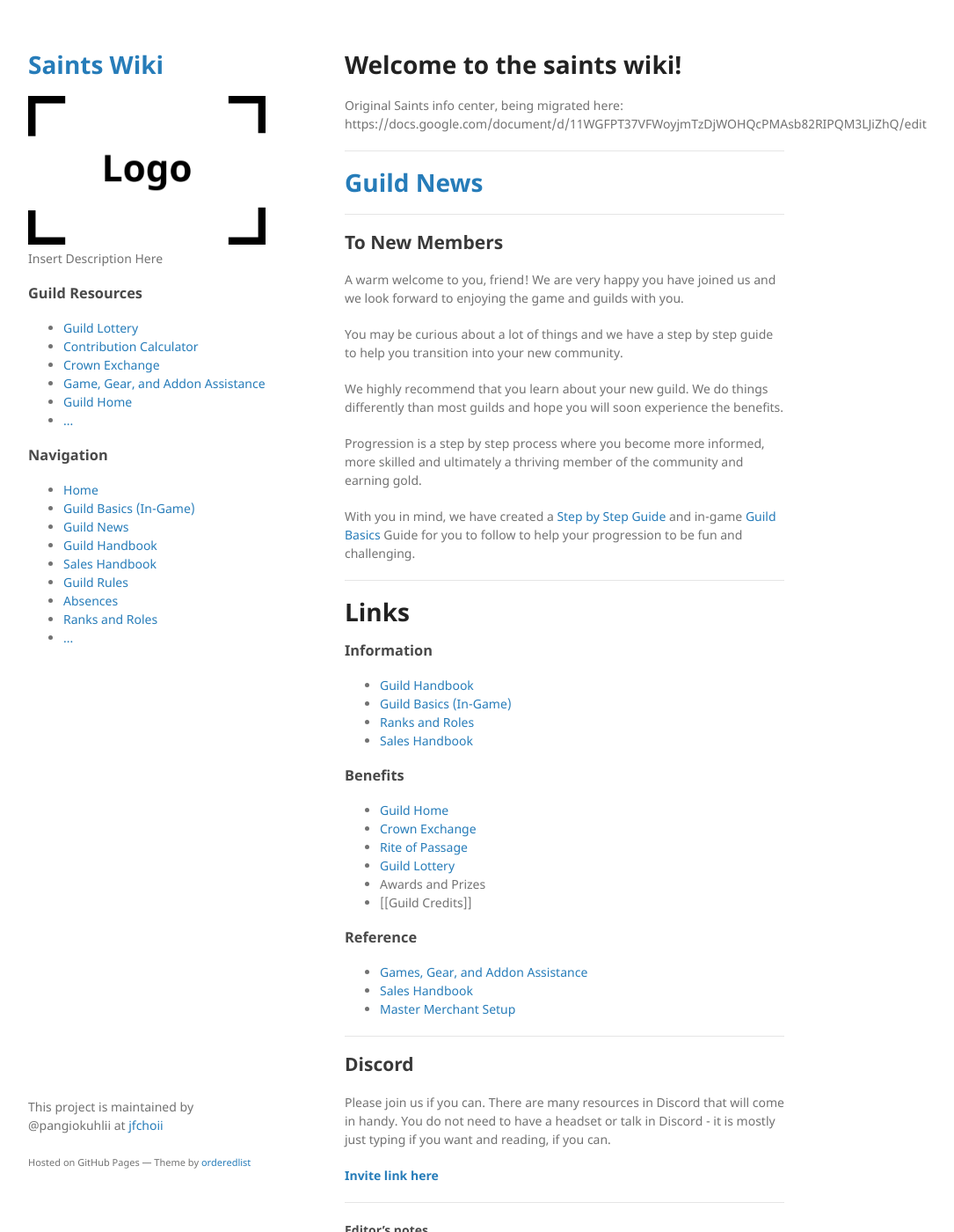
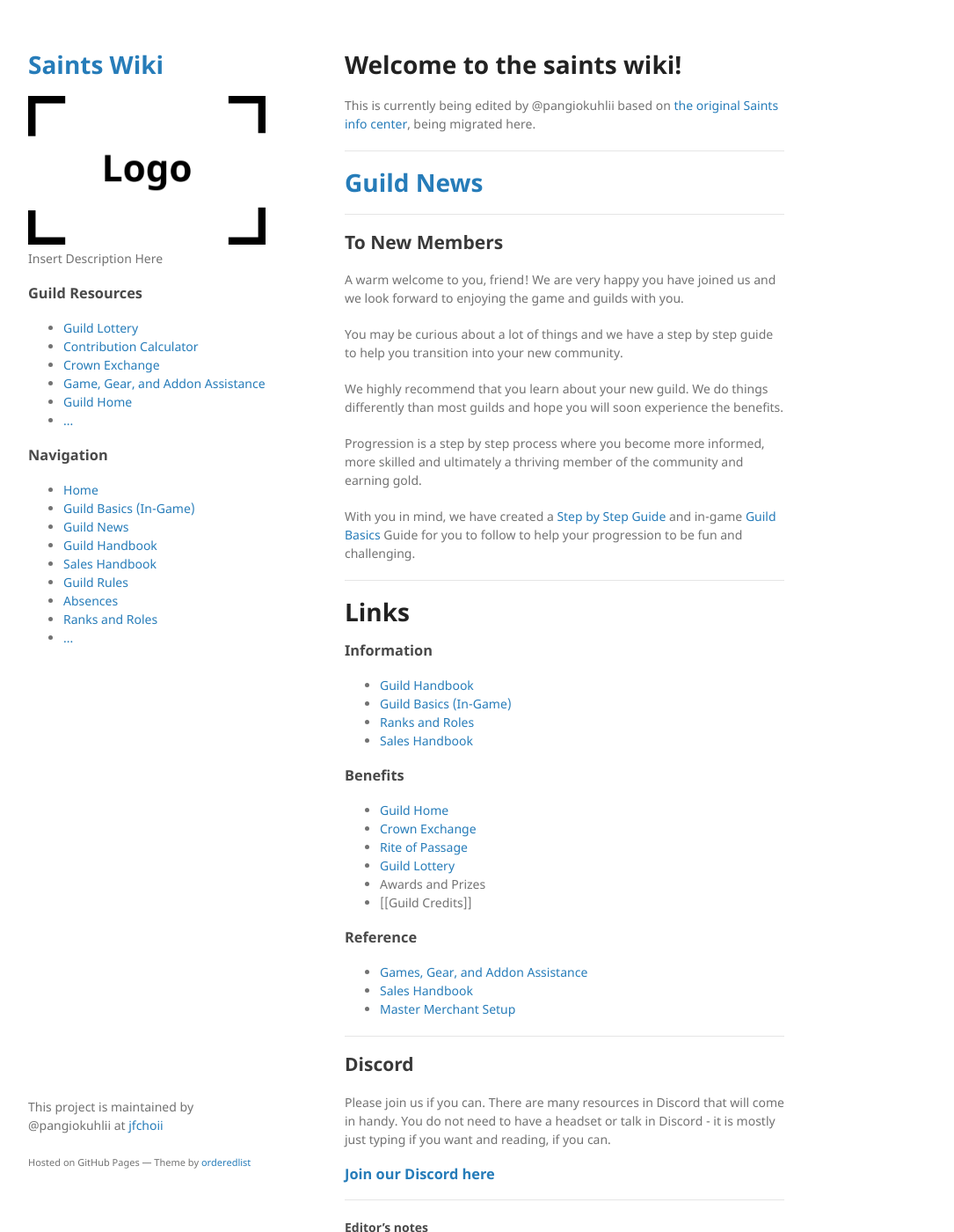
Before and after one commit to jfchoii/saints2, a Jekyll site: the page built from index.md, in a window 1280 px wide and 1400 px high. Shown: the whole window at 88% size, without its empty margins (178-1263 px from the left). Built offline with Jekyll 4.4.1, drawn with Linux system fonts in a browser that asks for light colours; our own code applies the rules of GitHub Pages for plain Markdown files; some of the changed text lies outside the part shown.

Commit message:
Readme updated

```diff
--- a/index.md
+++ b/index.md
@@ -2,7 +2,8 @@
 
 # Welcome to the saints wiki!
 
-Original Saints info center, being migrated here: https://docs.google.com/document/d/11WGFPT37VFWoyjmTzDjWOHQcPMAsb82RIPQM3LJiZhQ/edit
+
+This is currently being edited by @pangiokuhlii based on [the original Saints info center](https://docs.google.com/document/d/11WGFPT37VFWoyjmTzDjWOHQcPMAsb82RIPQM3LJiZhQ/edit), being migrated here.
 
 ---
 
@@ -53,14 +54,13 @@ With you in mind, we have created a [Step by Step Guide](/wiki/Step-by-Step-Guid
 ## Discord
 Please join us if you can.  There are many resources in Discord that will come in handy. You do not need to have a headset or talk in Discord - it is mostly just typing if you want and reading, if you can.
 
-**[Invite link here](https://discord.gg/8KybyjS)**
+### [Join our Discord here](https://discord.gg/8KybyjS)
 
 
 ---
 
 #### Editor's notes
 
-This is currently being edited by @pangiokuhlii.
 
 Access site at https://jfchoii.github.io/saints2 ; Access this wiki at https://github.com/jfchoii/saints2/wiki
 
```
